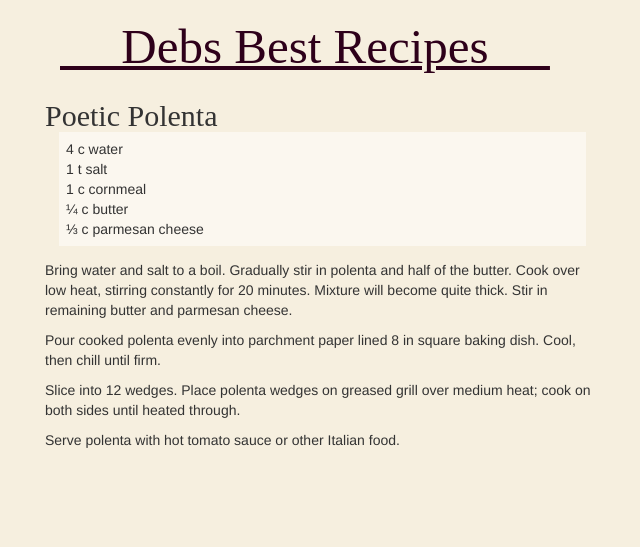
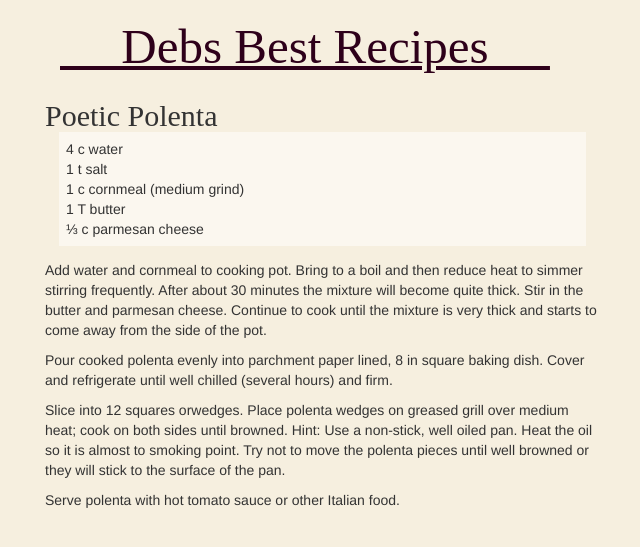
Before and after one commit to JonahBraun/debs-recipes, a Jekyll site: the page built from _posts/2009-08-20-poetic-polenta.md, in a window 1280 px wide. Shown: the top 547 px of the page, without its empty margins (10-650 px from the left). Built offline with Jekyll 4.4.1, drawn with Linux system fonts in a browser that asks for light colours; nearby versions of some CDN libraries; some web fonts are replaced; Markdown is read by kramdown in place of the engine named in the settings.

Commit message:
Update 2009-08-20-poetic-polenta.md

```diff
--- a/_posts/2009-08-20-poetic-polenta.md
+++ b/_posts/2009-08-20-poetic-polenta.md
@@ -5,15 +5,16 @@ category: sides
 ---
 - 4 c water
 - 1 t salt
-- 1 c cornmeal
-- ¼ c butter
+- 1 c cornmeal (medium grind)
+- 1 T butter
 - ⅓ c parmesan cheese
 
-Bring water and salt to a boil. Gradually stir in polenta and half of the butter. Cook over low heat, stirring constantly for 20 minutes.
-Mixture will become quite thick. Stir in remaining butter and parmesan cheese.
+Add water and cornmeal to cooking pot. Bring to a boil and then reduce heat to simmer stirring frequently.
+After about 30 minutes the mixture will become quite thick. Stir in the butter and parmesan cheese. Continue to cook until the mixture is very thick and starts to come away from the side of the pot.
 
-Pour cooked polenta evenly into parchment paper lined 8 in square baking dish. Cool, then chill until firm.
+Pour cooked polenta evenly into parchment paper lined, 8 in square baking dish. Cover and refrigerate until well chilled (several hours) and firm.
 
-Slice into 12 wedges. Place polenta wedges on greased grill over medium heat; cook on both sides until heated through.
+Slice into 12 squares orwedges. Place polenta wedges on greased grill over medium heat; cook on both sides until browned.
+Hint: Use a non-stick, well oiled pan. Heat the oil so it is almost to smoking point. Try not to move the polenta pieces until well browned or they will stick to the surface of the pan.
 
 Serve polenta with hot tomato sauce or other Italian food.
```
